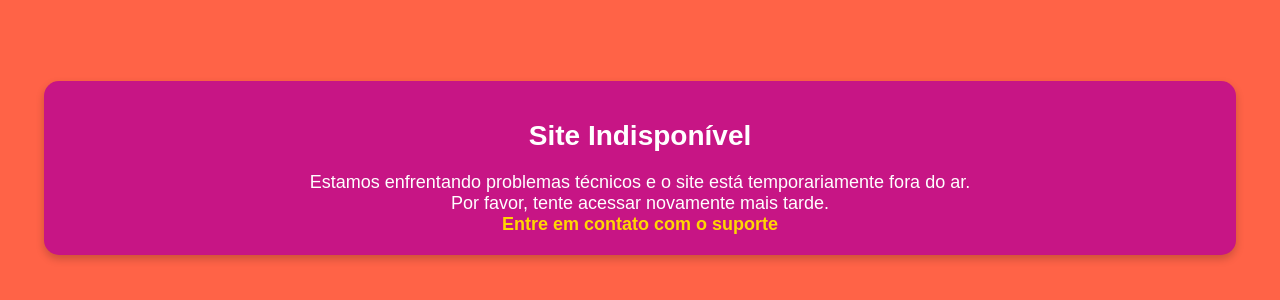
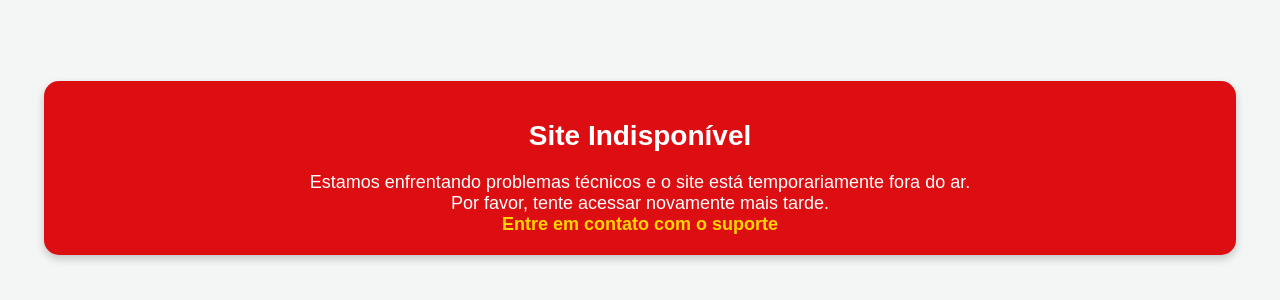
Before and after one commit to ruthshemtov/site-indisponivel, a plain HTML site: page index.html in a window 1280 px wide. Shown: the part 232-532 px from the top of the page. Drawn offline with Linux system fonts and the light colour scheme.

Commit message:
Add files via upload

```diff
--- a/index.html
+++ b/index.html
@@ -6,7 +6,7 @@
     <title>Site Indisponível</title>
     <style>
         body {
-            background-color: #FF6347; /* Tomate */
+            background-color: #f4f5f5; /* Tomate */
             color: white;
             font-family: Arial, sans-serif;
             display: flex;
@@ -18,7 +18,7 @@
         }
 
         .container {
-            background-color: #C71585; /* Rosa escuro */
+            background-color: #dd0e11; /* Rosa escuro */
             padding: 20px;
             border-radius: 15px;
             box-shadow: 0 4px 8px rgba(0, 0, 0, 0.2);
```
